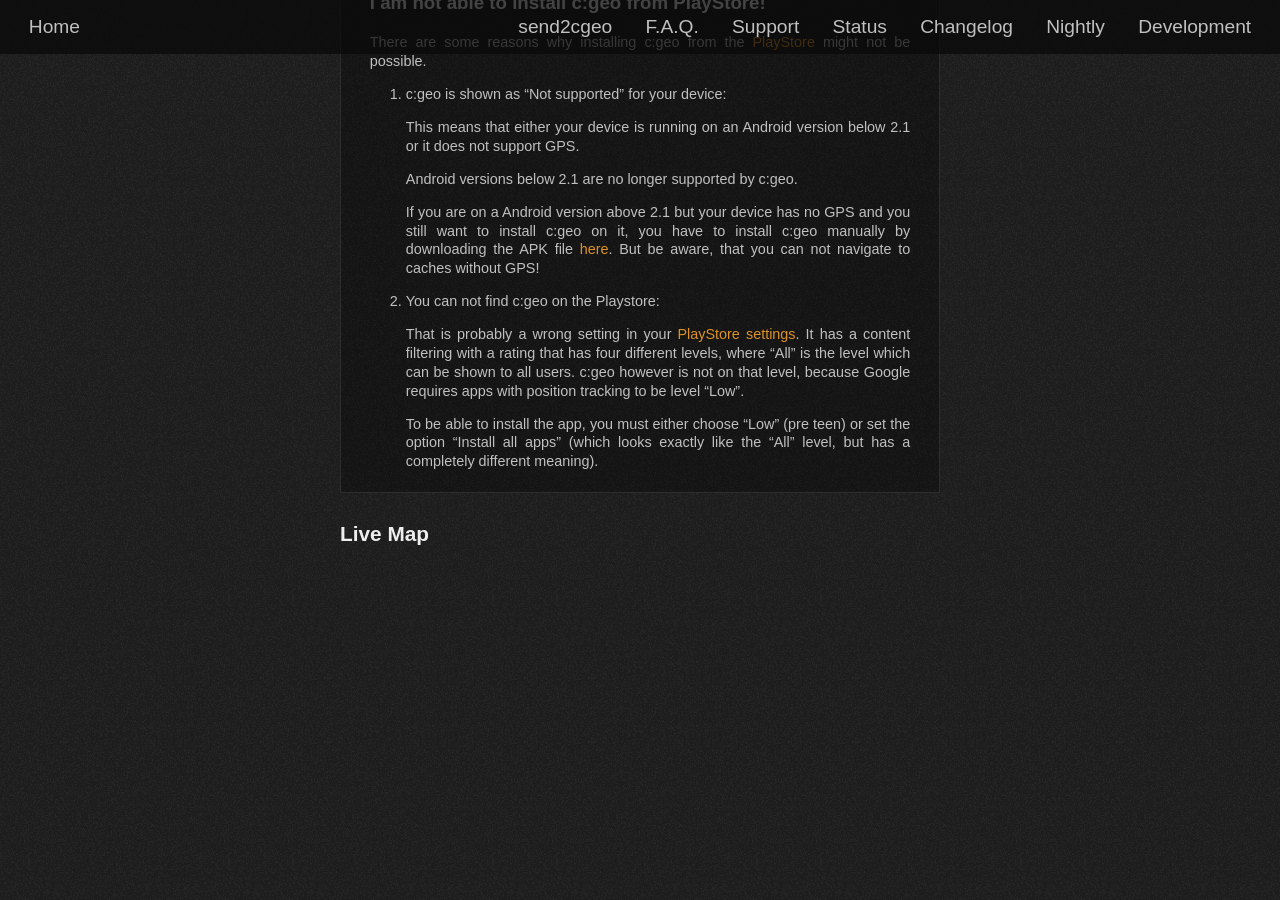
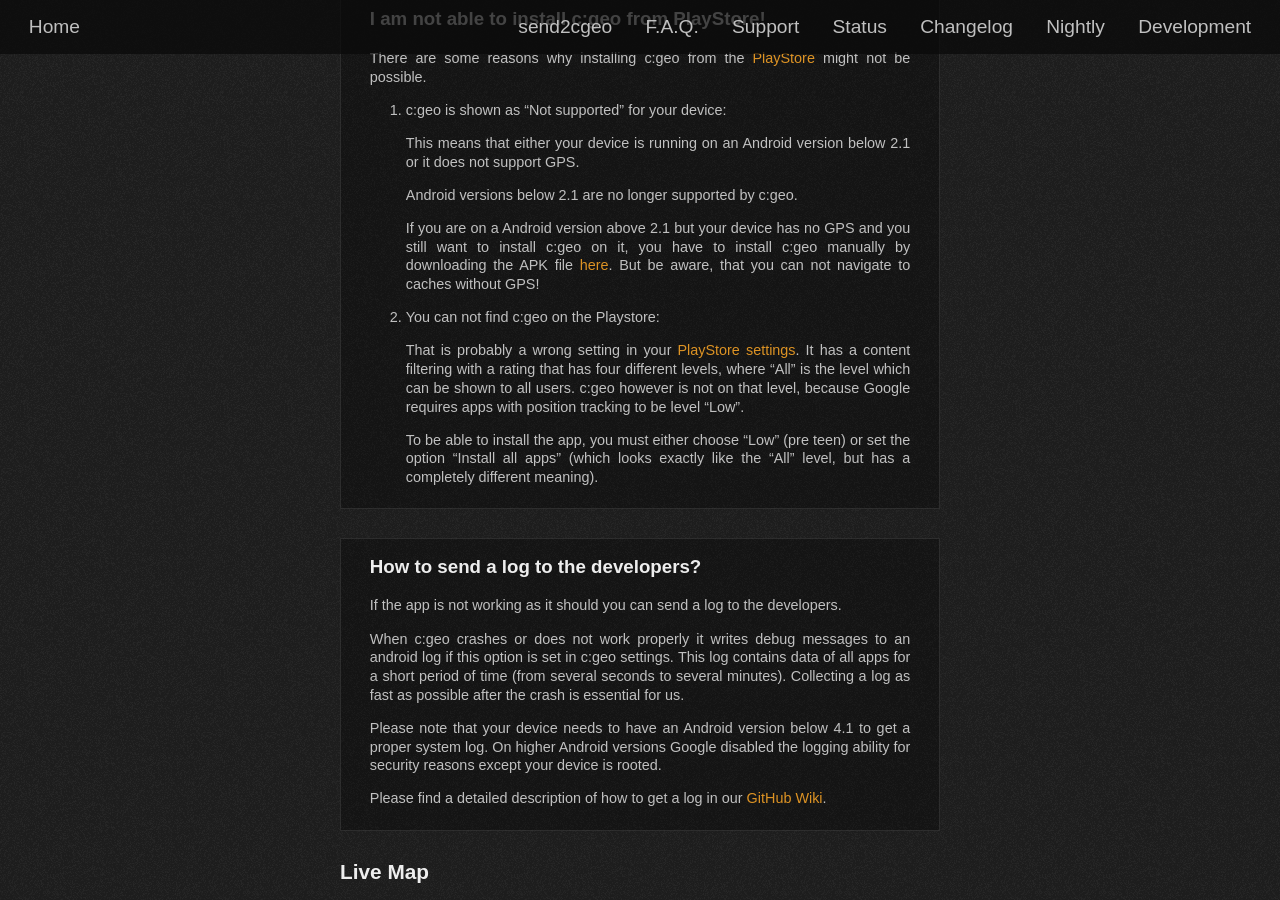
Before and after one commit to cgeo/cgeo.github.io, a Jekyll site: the page built from faq.html, in a window 1280 px wide and 900 px high, scrolled down 8261 px. Built offline with Jekyll 4.4.1, drawn with Linux system fonts in a browser that asks for light colours; some web fonts are replaced; before the commit the page ends 8823 px from its top, so only the background shows below that; some of the changed text lies outside the part shown.

Commit message:
FAQ Send log to developers

```diff
--- a/_data/faq.yml
+++ b/_data/faq.yml
@@ -278,6 +278,18 @@
 
                 To be able to install the app, you must either choose "Low" (pre teen) or set the option "Install all apps" (which looks exactly like the "All" level, but has a completely different meaning).
 
+      - title: How to send a log to the developers?
+        content: |
+            If the app is not working as it should you can send a log to the developers.
+
+            When c:geo crashes or does not work properly it writes debug messages to an android log if this option is set in c:geo settings.
+            This log contains data of all apps for a short period of time (from several seconds to several minutes).
+            Collecting a log as fast as possible after the crash is essential for us.
+
+            Please note that your device needs to have an Android version below 4.1 to get a proper system log.
+            On higher Android versions Google disabled the logging ability for security reasons except your device is rooted.
+
+            Please find a detailed description of how to get a log in our [GitHub Wiki](https://github.com/cgeo/cgeo/wiki/Send-log-to-developers).
 
 - title: Live Map
   items:
```
